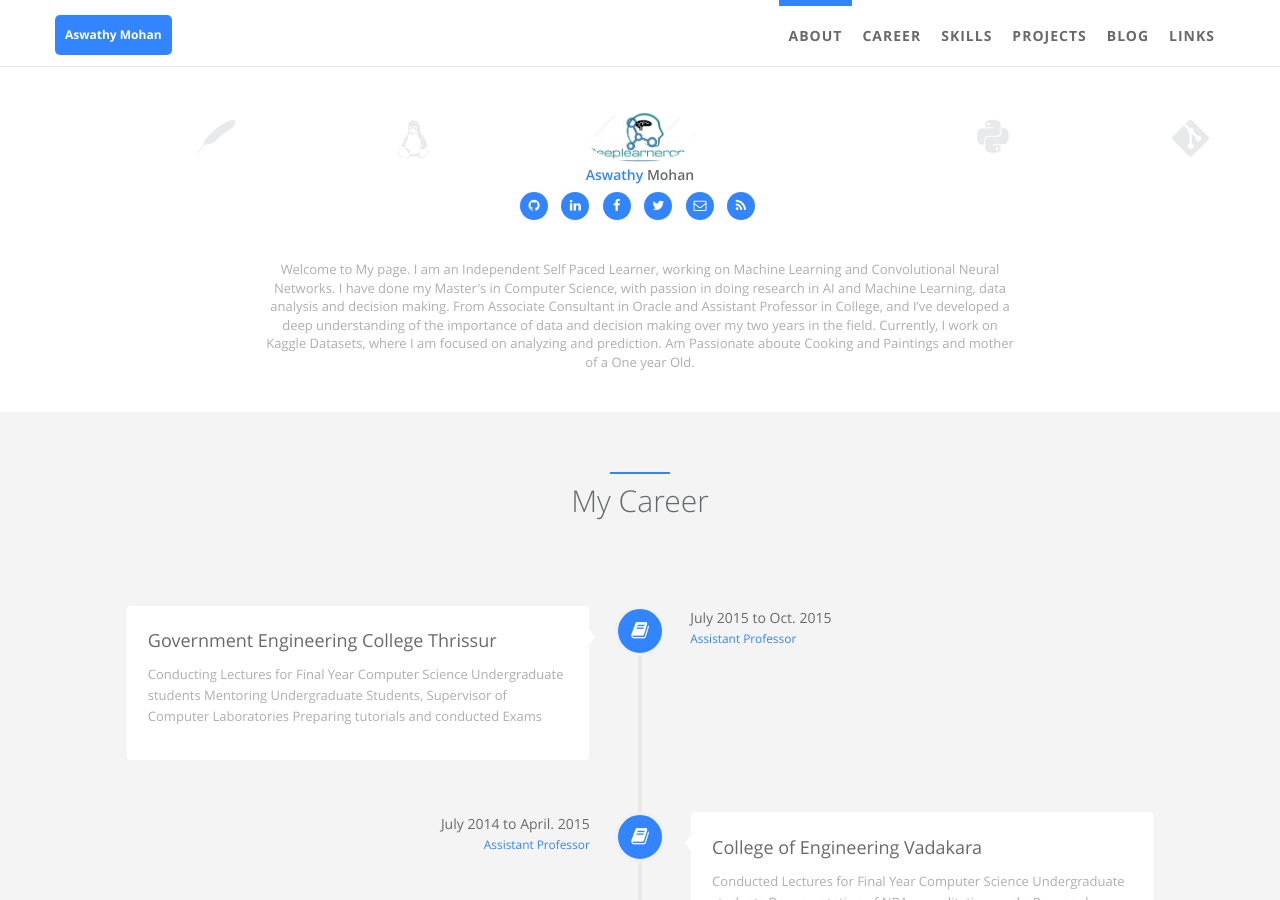
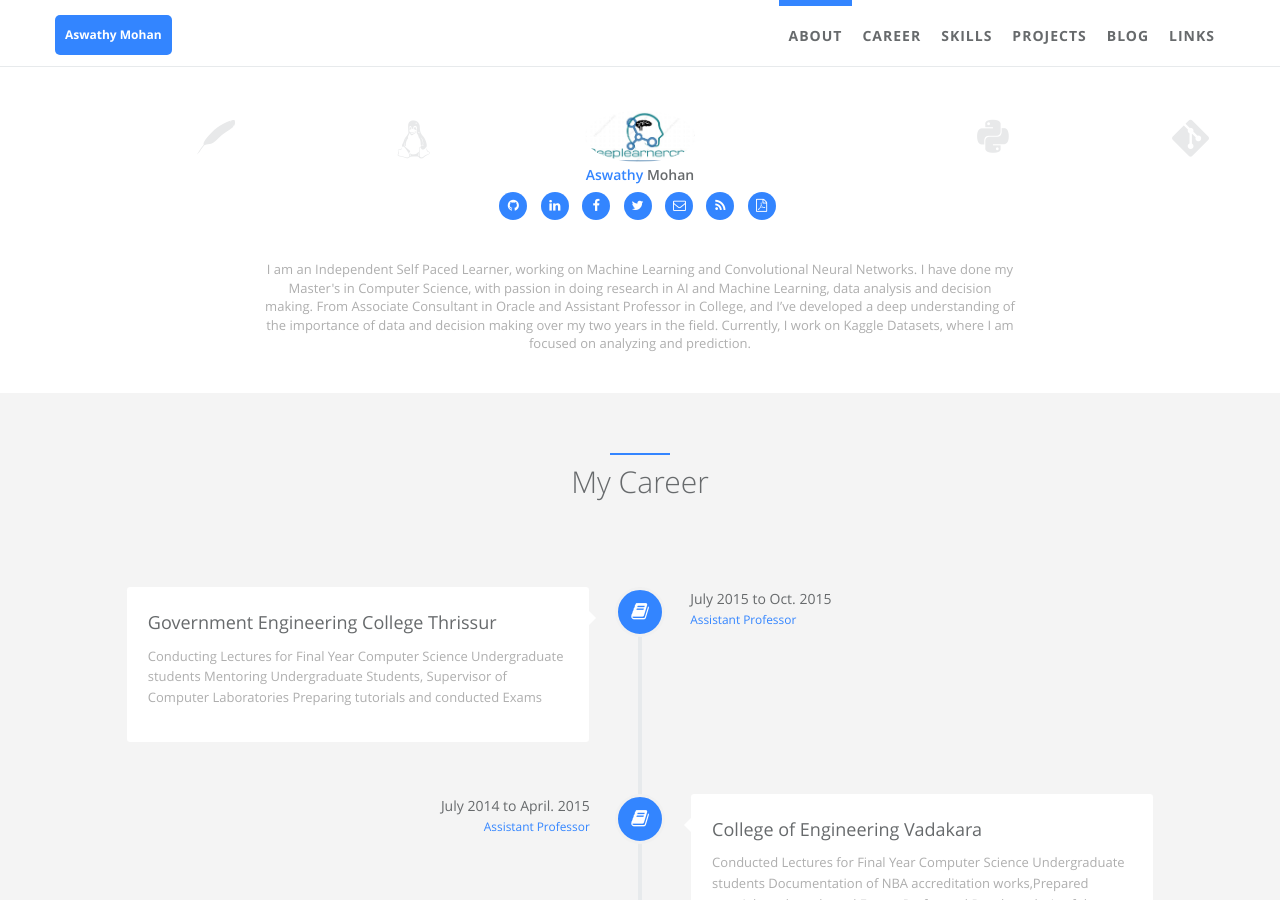
Before and after one commit to AswathyMV/aswathy.mohan, a Jekyll site: the page built from index.html, in a window 1280 px wide and 900 px high, scrolled down 504 px. Built offline with Jekyll 4.4.1, drawn with Linux system fonts in a browser that asks for light colours.

Commit message:
Update _config.yml

```diff
--- a/_config.yml
+++ b/_config.yml
@@ -21,7 +21,7 @@ author:  # change following line to your infomation.
   facebook_username: aswathy18989  # Leave blank if you don't have now
   twitter_username: aswathy1891989  # Leave blank if you don't have now
   email: aswathy1891989@gmail.com  # Leave blank if you don't have now # Leave blank if you don't have now
-  #cv: http://cv.jarrekk.com  # An online CV can be printed as PDF, leave blank if you don't have now
+  cv: http://cv.jarrekk.com  # An online CV can be printed as PDF, leave blank if you don't have now
   # skill icons are on avatar's left and right side. Reference urls are http://fontawesome.io/ and http://fizzed.com/oss/font-mfizz
   skill_icon1:
     - name: icon-apache
@@ -33,12 +33,12 @@ author:  # change following line to your infomation.
     - name: icon-javascript-alt
     - name: fa-linux
 
-  desc: Welcome to My page. I am an Independent Self Paced Learner, working on Machine Learning and Convolutional Neural Networks.
+  desc: I am an Independent Self Paced Learner, working on Machine Learning and Convolutional Neural Networks.
         I have done my Master's in Computer Science, with passion in doing research in AI and Machine Learning,
         data analysis and decision making. From Associate Consultant in Oracle and Assistant Professor in  College,
         and I’ve developed a deep understanding of the importance of data and decision making over my two years in the field.
         Currently, I work on Kaggle Datasets, where I am focused on analyzing and prediction.
-        Am Passionate aboute Cooking and Paintings and  mother of a One year Old.
+
   # Describe yourself.
 
 # comment
```
